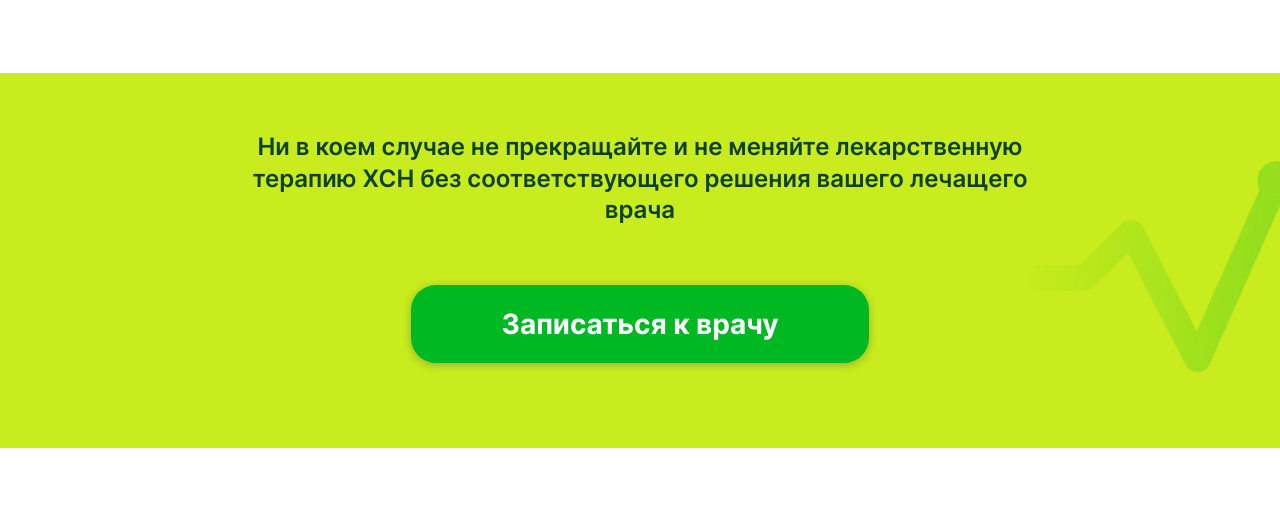
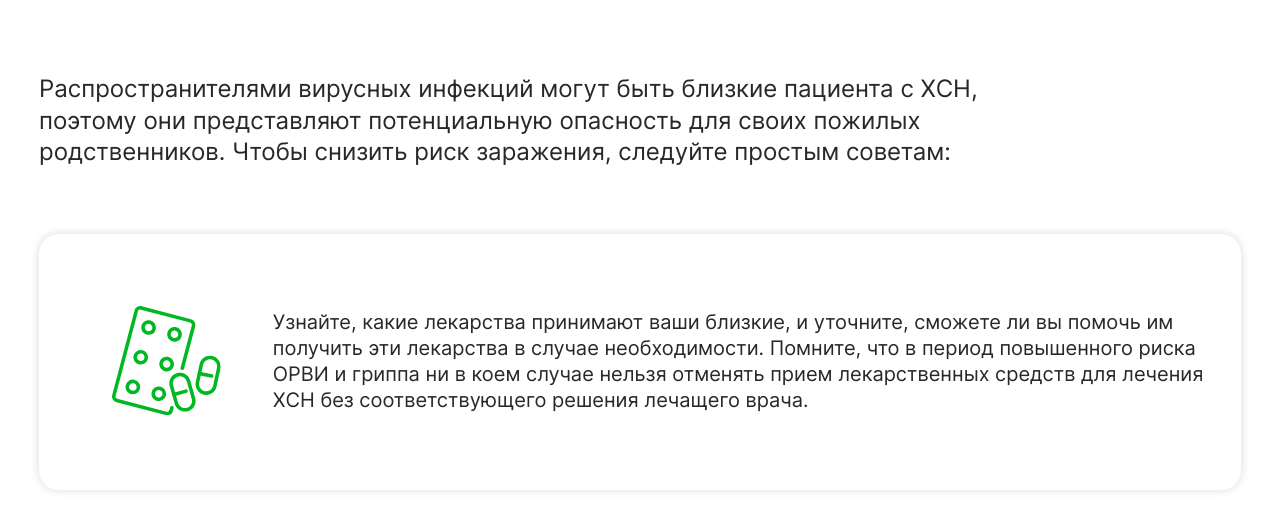
Before and after one commit to vadimvalid/hearts, a website: page orvi-2.html in a window 1280 px wide. Shown: the part 1160-1667 px from the top of the page. Drawn offline with Linux system fonts and the light colour scheme.

Commit message:
Add orvi 2 cards section

```diff
--- a/orvi-2.html
+++ b/orvi-2.html
@@ -171,13 +171,50 @@
           </div>
         </div>
       </section>
-      <section class="section section--appointment">
+      <section class="section section--simple-text">
         <div class="container">
-          <div class="appointment__text">
-            Ни в коем случае не прекращайте и не меняйте лекарственную терапию
-            ХСН без соответствующего решения вашего лечащего врача
+          <p>
+            Распространителями вирусных инфекций могут быть близкие пациента с
+            ХСН, поэтому они представляют потенциальную опасность для своих
+            пожилых родственников. Чтобы снизить риск заражения, следуйте
+            простым советам:
+          </p>
+        </div>
+      </section>
+      <section class="section section--cards-new">
+        <div class="container">
+          <div class="cards-new__items">
+            <div class="cards-new__items__item">
+              <img src="./images/icons/icon-25.svg" alt="icon" />
+              <p>
+                Узнайте, какие лекарства принимают ваши близкие, и уточните,
+                сможете ли вы помочь им получить эти лекарства в случае
+                необходимости. Помните, что в период повышенного риска ОРВИ и
+                гриппа ни в коем случае нельзя отменять прием лекарственных
+                средств для лечения ХСН без соответствующего решения лечащего
+                врача.
+              </p>
+            </div>
+            <div class="cards-new__items__item">
+              <img src="./images/icons/icon-15.svg" alt="icon" />
+              <p>Следите, достаточно ли у ваших близких еды</p>
+            </div>
+            <div class="cards-new__items__item">
+              <img src="./images/icons/icon-14.svg" alt="icon" />
+              <p>
+                Для пожилых людей стоит купить непортящиеся продукты, а также
+                следить за наличием всех необходимых лекарств с хорошим сроком
+                годности, чтобы минимизировать походы в магазин
+              </p>
+            </div>
+            <div class="cards-new__items__item">
+              <img src="./images/icons/icon-26.svg" alt="icon" />
+              <p>
+                Перед посещением близких убедитесь, что у вас нет температуры и
+                других симптомов заболевания
+              </p>
+            </div>
           </div>
-          <a href="#" class="button appointment__button">Записаться к врачу</a>
         </div>
       </section>
       <section class="section section--subscribe">
--- a/scss/layouts/_section.scss
+++ b/scss/layouts/_section.scss
@@ -1396,4 +1396,90 @@
       }
     }
   }
+
+  &--simple-text {
+    padding-bottom: torem(67);
+
+    p {
+      max-width: torem(945);
+      font-size: torem(24);
+    }
+  }
+
+  &--cards-new {
+    padding-bottom: torem(60);
+
+    .cards-new {
+      &__items {
+        display: flex;
+        flex-wrap: wrap;
+        gap: torem(67) torem(42);
+
+        &__item {
+          flex: 0 1 calc((100% / 3) - torem(28));
+          display: flex;
+          flex-direction: column;
+          gap: torem(40);
+          padding: torem(20) torem(21);
+          font-size: torem(20);
+          border-radius: $borderRadius;
+          background: $white;
+          box-shadow: 0px 0px 10px 0px rgba(0, 0, 0, 0.15);
+
+          > img {
+            margin: torem(50) auto torem(18);
+            width: torem(110);
+            height: torem(110);
+            object-fit: contain;
+          }
+
+          &:first-child {
+            flex: 0 1 100%;
+            flex-direction: row;
+            align-items: center;
+            gap: torem(52);
+            padding: torem(72) torem(30) torem(74) torem(73);
+
+            > img {
+              margin: 0;
+            }
+          }
+
+          &:last-child {
+            > img {
+              width: torem(80);
+            }
+          }
+        }
+
+        @include md-breakpoint {
+          flex-direction: column;
+          gap: torem(25);
+
+          &__item {
+            flex: 0 1 100%;
+            gap: torem(30);
+            padding: torem(20) torem(21);
+            font-size: torem(18);
+
+            > img {
+              margin: torem(50) auto torem(18);
+              width: torem(88);
+              height: torem(88);
+            }
+
+            &:first-child {
+              flex-direction: column;
+              gap: torem(30);
+              padding: torem(20) torem(21);
+
+              > img {
+                margin: torem(50) auto torem(18);
+              }
+            }
+          }
+        }
+      }
+    }
+  }
 }
```
Also changed, not shown: css/style.css, images/icons/icon-25.svg (added), images/icons/icon-26.svg (added).
